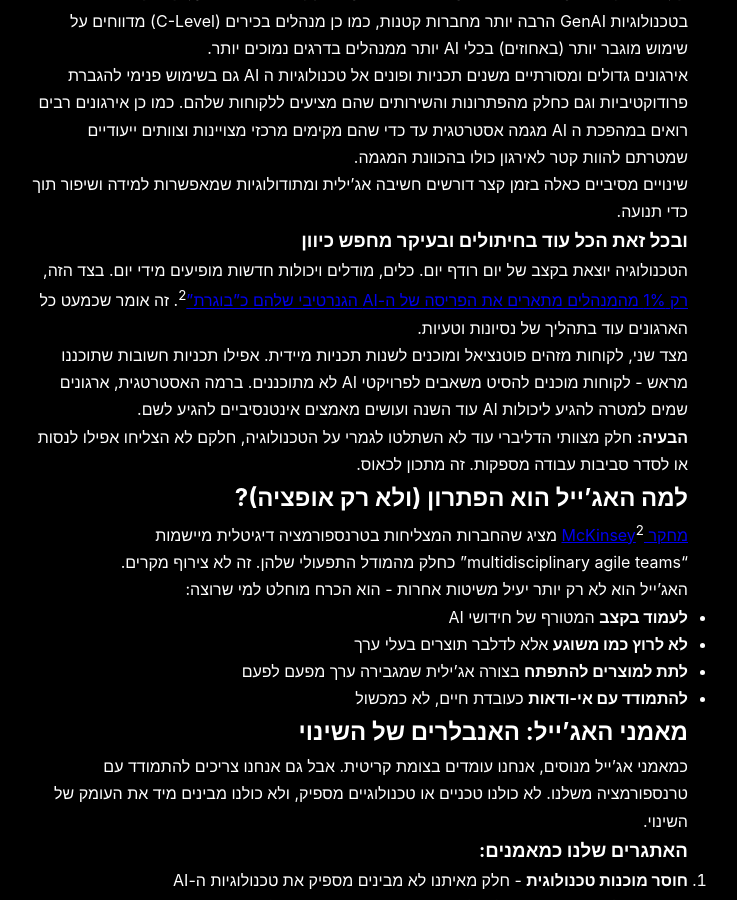
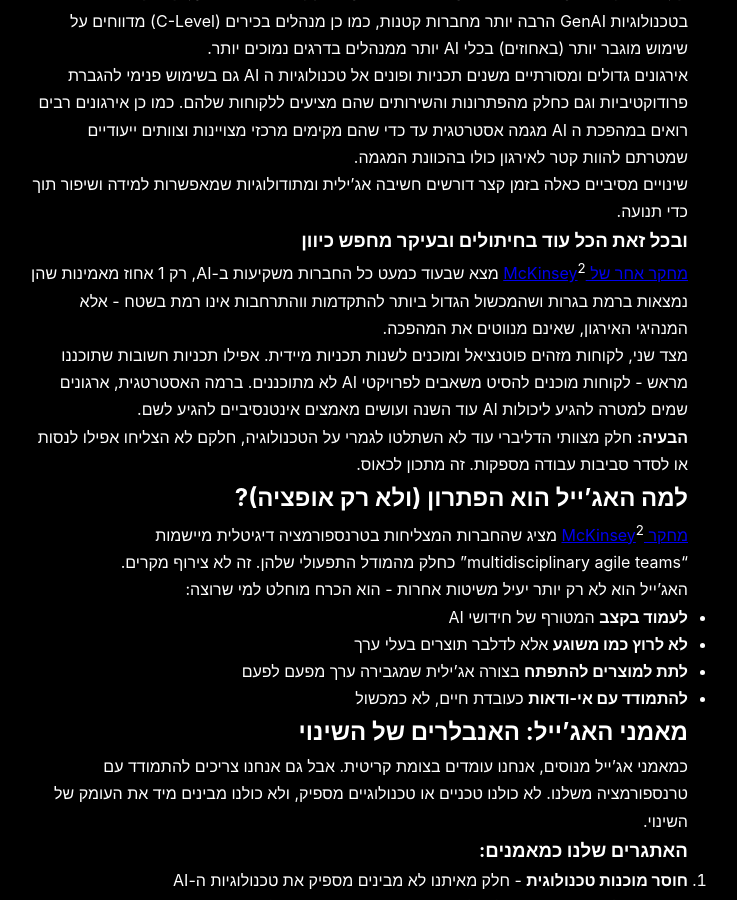
Before and after one commit to avi-the-coach/retro-on-agileprimero, a Jekyll site: the page built from posts_in_progress/ai-agile-coaches-temp.md, in a window 1280 px wide and 900 px high, scrolled down 587 px. Shown: the whole window, without its empty margins (282-1019 px from the left). Built offline with Jekyll 4.4.1, drawn with Linux system fonts in a browser that asks for light colours; our own code applies the rules of GitHub Pages for plain Markdown files.

Commit message:
Update ai-agile-coaches-temp.md

```diff
--- a/posts_in_progress/ai-agile-coaches-temp.md
+++ b/posts_in_progress/ai-agile-coaches-temp.md
@@ -18,7 +18,7 @@
 
 ### ובכל זאת הכל עוד בחיתולים ובעיקר מחפש כיוון
 
-הטכנולוגיה יוצאת בקצב של יום רודף יום. כלים, מודלים ויכולות חדשות מופיעים מידי יום. בצד הזה, [רק 1% מהמנהלים מתארים את הפריסה של ה-AI הגנרטיבי שלהם כ"בוגרת"](https://www.mckinsey.com/capabilities/mckinsey-digital/our-insights/superagency-in-the-workplace-empowering-people-to-unlock-ais-full-potential-at-work)<sup>2</sup>. זה אומר שכמעט כל הארגונים עוד בתהליך של נסיונות וטעיות.
+[מחקר אחר של McKinsey](https://www.mckinsey.com/capabilities/mckinsey-digital/our-insights/superagency-in-the-workplace-empowering-people-to-unlock-ais-full-potential-at-work)<sup>2</sup> מצא שבעוד כמעט כל החברות משקיעות ב-AI, רק 1 אחוז מאמינות שהן נמצאות ברמת בגרות ושהמכשול הגדול ביותר להתקדמות ווהתרחבות אינו רמת בשטח - אלא המנהיגי האירגון, שאינם מנווטים את המהפכה.
 
 מצד שני, לקוחות מזהים פוטנציאל ומוכנים לשנות תכניות מיידית. אפילו תכניות חשובות שתוכננו מראש - לקוחות מוכנים להסיט משאבים לפרויקטי AI לא מתוכננים. ברמה האסטרטגית, ארגונים שמים למטרה להגיע ליכולות AI עוד השנה ועושים מאמצים אינטנסיביים להגיע לשם.
 
```
